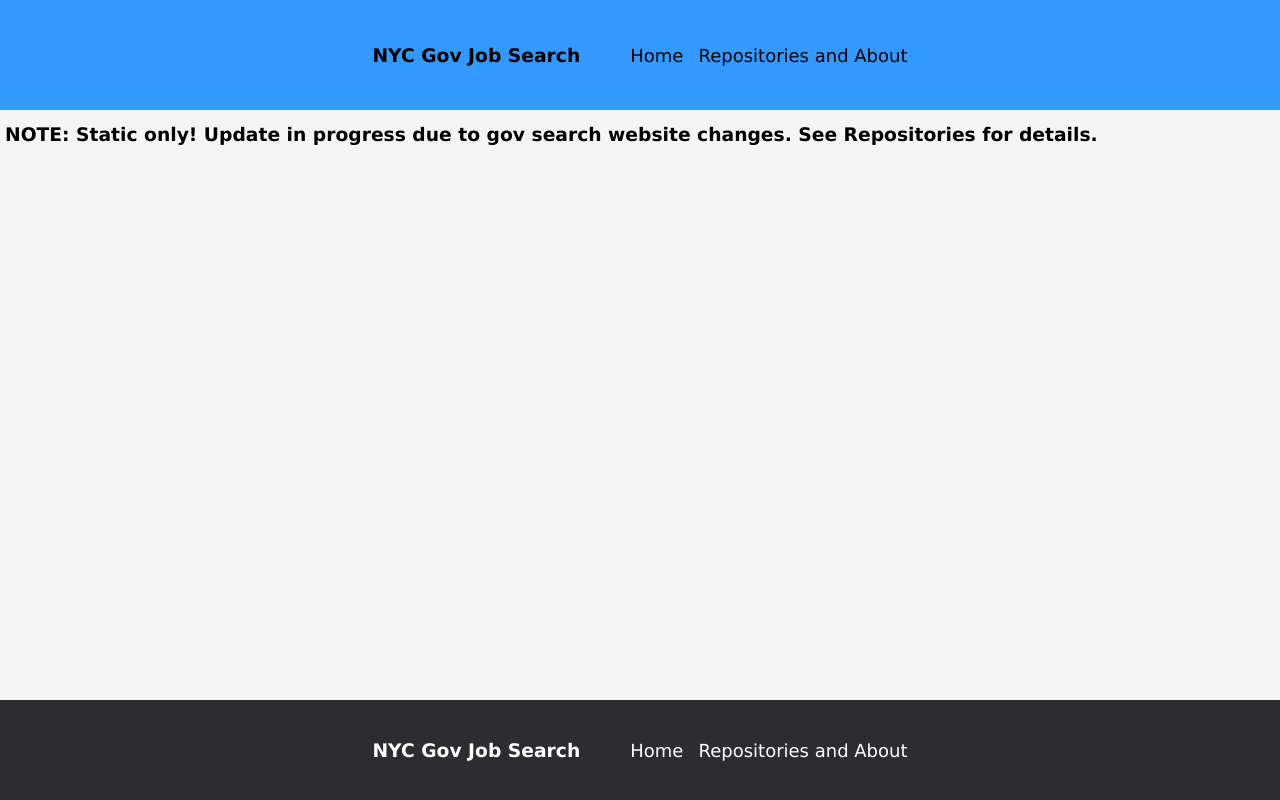
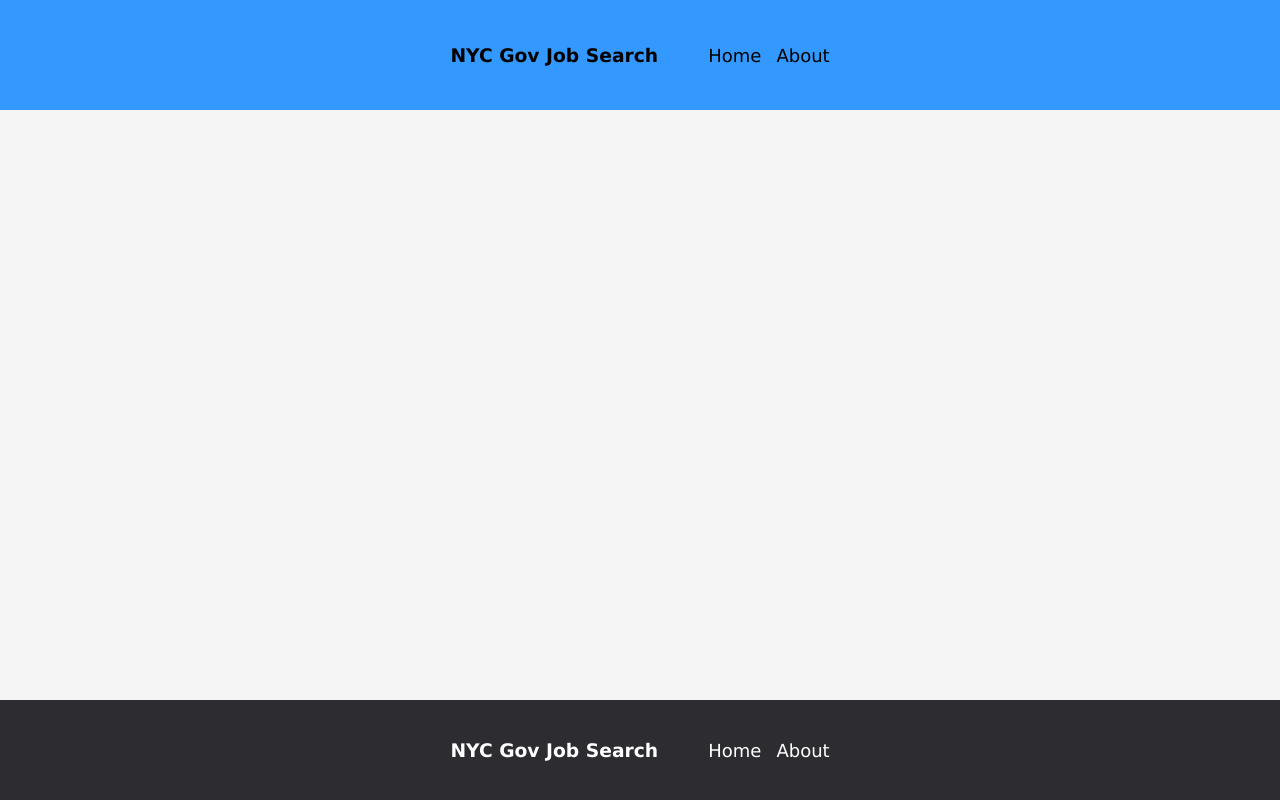
Before and after one commit to bmurdata/GovJobSearch_Web, a Flask app: template flask_gov/templates/layout.html in a window 1280 px wide. Run offline with Flask 2, Linux system fonts and the light colour scheme; the template is opened without the code that fills it, so the values that code supplies are empty; some libraries are stand-ins or nearby versions.

Commit message:
After updates to scraper, site now autoupdating

```diff
--- a/flask_gov/templates/layout.html
+++ b/flask_gov/templates/layout.html
@@ -29,15 +29,13 @@
                 <nav>
                     <ul>
 						<li><a href="index">Home</a></li>
-						<li><a href="https://github.com/bmurdata#web-scraping-with-web-accessible-deployment">Repositories and About</a></li>
+						<li><a href="https://github.com/bmurdata#web-scraping-with-web-accessible-deployment">About</a></li>
                     </ul>
                 </nav>
             </header>
 	</section>
 	 	<section class="content">
-			<div>
-				<h1>NOTE: Static only! Update in progress due to gov search website changes. See Repositories for details.</h1>
-			</div>
+
 	            {% block content %}{% endblock %}
 
        		</section>
@@ -48,7 +46,7 @@
          		           <ul>
 
 								<li><a href="index">Home</a></li>
-								<li><a href="https://github.com/bmurdata#web-scraping-with-web-accessible-deployment">Repositories and About</a></li>
+								<li><a href="https://github.com/bmurdata#web-scraping-with-web-accessible-deployment">About</a></li>
 
 	                           </ul>
                		 </nav>
```
